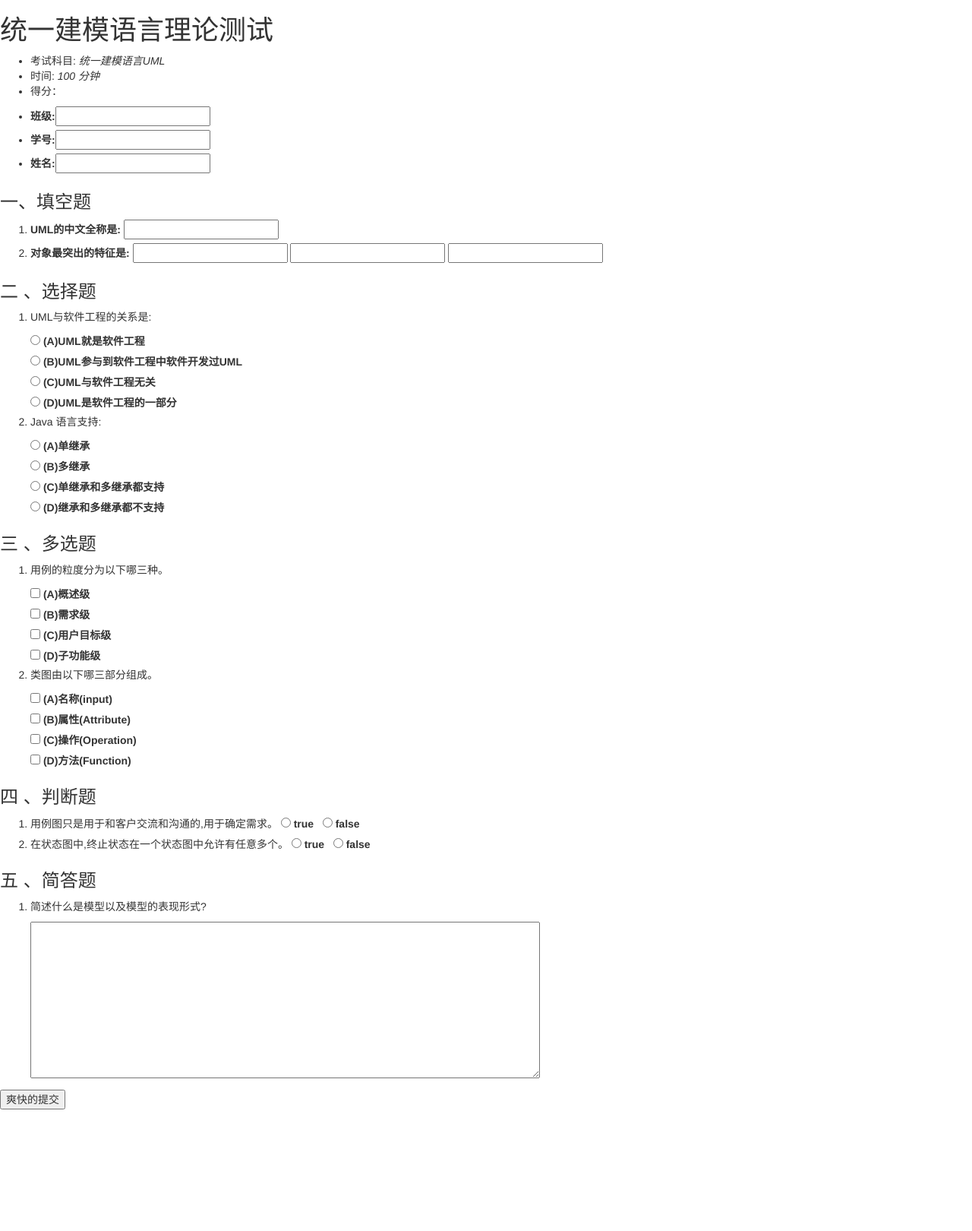
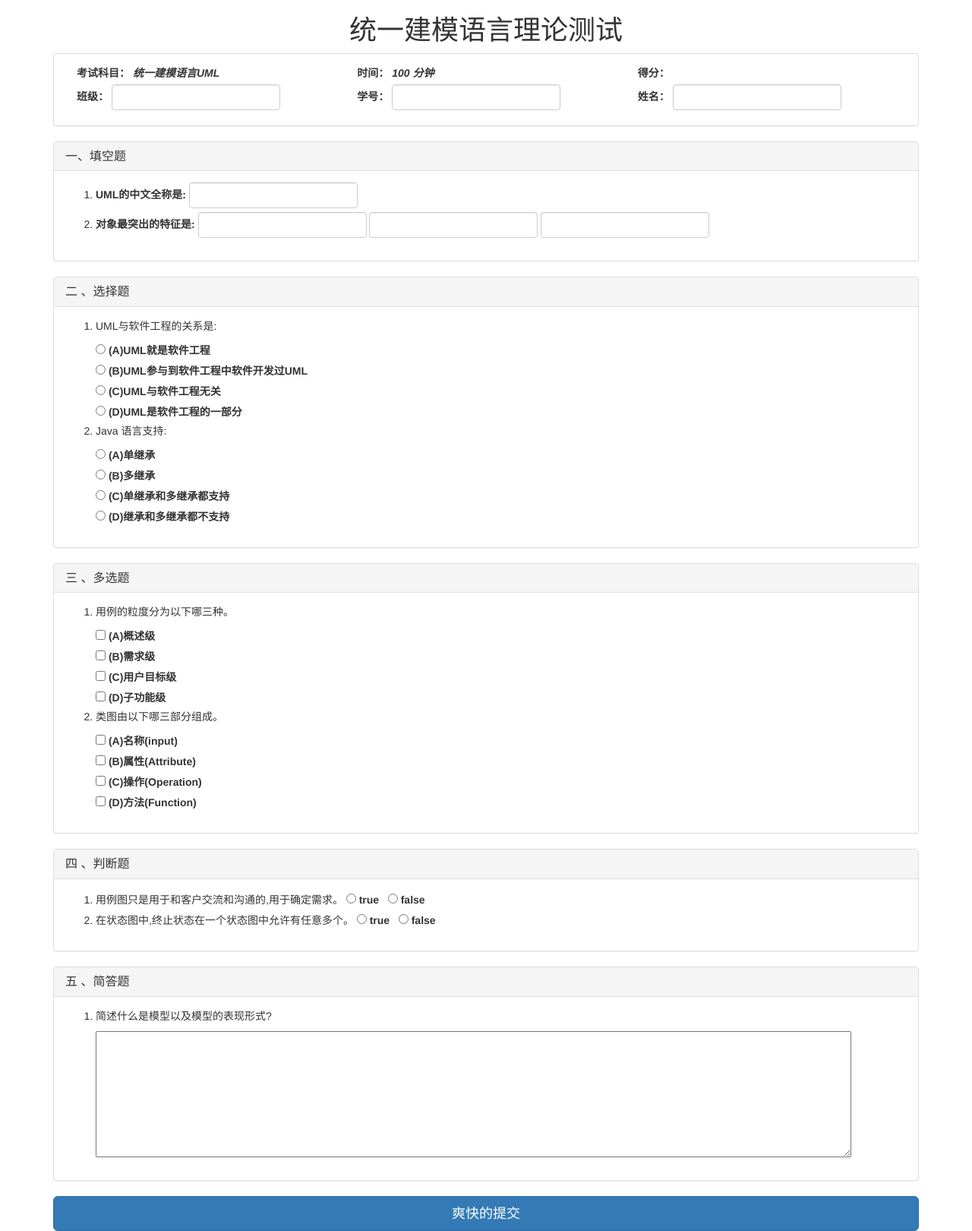
Before and after one commit to simpletrain/web-basic, a Node server app: page / in a window 1280 px wide. Shown: the whole page at 76% size. Before the commit the page ends 1460 px from the top, so only its background shows below. Run offline with Node 20, Linux system fonts and the light colour scheme; some libraries are stand-ins or nearby versions.

Commit message:
use bootstrap

```diff
--- a/views/index.ejs
+++ b/views/index.ejs
@@ -1,10 +1,12 @@
 <%- include('partials/_head') %>
 
-<header>
-    <h1><%= title %></h1>
-</header>
+<div class="container">
 
-<form action="/" autocomplete="off" method="post">
+    <header class="text-center">
+        <h1><%= title %></h1>
+    </header>
+
+    <form action="/" autocomplete="off" method="post">
 
     <%- include('partials/_informations') %>
 
@@ -18,8 +20,9 @@
 
     <%- include('partials/_subjective') %>
 
-    <input type="submit" value="爽快的提交"/>
+    <button id="submit" class="btn btn-primary btn-block btn-lg">爽快的提交</button>
 
-</form>
+    </form>
 
+</div>
 <%- include('partials/_foot') %>
--- a/views/partials/_fill-in-blanks.ejs
+++ b/views/partials/_fill-in-blanks.ejs
@@ -1,18 +1,23 @@
-<section>
-    <h3>一、填空题</h3>
+<section class="panel panel-default">
+    <div class="panel-heading">
+        <h3 class="panel-title">一、填空题</h3>
+    </div>
+    <div class="panel-body">
         <ol>
             <% for(var i = 0;i < allTopic.fill_in_blanks.length; i++) { %>
-        <li>
-            <label >
+            <li class="form-inline">
+                <label>
                     <%= allTopic.fill_in_blanks[i].question %>
-                <% for(var x =0;x < allTopic.fill_in_blanks[i].answer.length; x++) { %>
-                <input type="text" name=<%= allTopic.fill_in_blanks[i].type + i %>
+                    <% for(var x = 0;x < allTopic.fill_in_blanks[i].answer.length; x++) { %>
+                    <input type="text" class="form-control" name=<%= allTopic.fill_in_blanks[i].type + i %>
                     <% if(allTopic.fill_in_blanks[i].input) { %>
-                value=<%= Array.isArray(allTopic.fill_in_blanks[i].input)? allTopic.fill_in_blanks[i].input[x]: allTopic.fill_in_blanks[i].input %>
-                        <% } %>>
+                    value=<%= Array.isArray(allTopic.fill_in_blanks[i].input) ? allTopic.fill_in_blanks[i].input[x] : allTopic.fill_in_blanks[i].input %>
+                            <% } %>
+                            >
                     <% } %>
                 </label>
             </li>
             <% } %>
         </ol>
+    </div>
 </section>
--- a/views/partials/_informations.ejs
+++ b/views/partials/_informations.ejs
@@ -1,16 +1,28 @@
 <section>
-    <section>
-        <ul>
-            <li>考试科目: <em>统一建模语言UML</em></li>
-            <li>时间: <em>100 分钟</em></li>
-            <li>得分：<%= score %></li>
-        </ul>
-    </section>
-    <section>
-        <ul>
-            <li><label>班级:<input type="text" name="class_name" value=<%= class_name %>></label></li>
-            <li><label>学号:<input type="text" name="id_number" value=<%= id_number %>></label></li>
-            <li><label>姓名:<input type="text" name="student_name" value=<%= student_name %>></label></li>
-        </ul>
+    <section class="panel panel-default">
+        <div class="panel-body">
+            <div class="form-inline">
+                <div class="form-group col-lg-4">
+                    <label>考试科目：&nbsp;<em>统一建模语言UML</em></label>
+                </div>
+                <div class="form-group col-lg-4">
+                    <label>时间：&nbsp;<em>100 分钟</em></label>
+                </div>
+                <div class="form-group col-lg-4">
+                    <label>得分：&nbsp;<%= score %></label>
+                </div>
+            </div>
+            <div class="form-inline">
+                <div class="form-group col-lg-4">
+                    <label>班级：&nbsp;<input type="text" name="class_name" class="form-control" value=<%= class_name %>></label>
+                </div>
+                <div class="form-group col-lg-4">
+                    <label>学号：&nbsp;<input type="text" name="id_number" class="form-control" value=<%= id_number %>></label>
+                </div>
+                <div class="form-group col-lg-4">
+                    <label>姓名：&nbsp;<input type="text" name="student_name" class="form-control" value=<%= student_name %>></label>
+                </div>
+            </div>
+        </div>
     </section>
 </section>
--- a/views/partials/_judge.ejs
+++ b/views/partials/_judge.ejs
@@ -1,5 +1,8 @@
-<section>
-    <h3>四 、判断题</h3>
+<section class="panel panel-default">
+    <div class="panel-heading">
+        <h3 class="panel-title">四 、判断题</h3>
+    </div>
+    <div class="panel-body">
     <ol>
         <% for(var i = 0;i < allTopic.judge.length; i++) { %>
         <li>
@@ -18,4 +21,5 @@
         </li>
         <% } %>
     </ol>
+    </div>
 </section>
--- a/views/partials/_multi-choice.ejs
+++ b/views/partials/_multi-choice.ejs
@@ -1,5 +1,8 @@
-<section>
-    <h3>三 、多选题</h3>
+<section class="panel panel-default">
+    <div class="panel-heading">
+        <h3 class="panel-title">三 、多选题</h3>
+    </div>
+    <div class="panel-body">
     <ol>
         <% for(var i = 0;i < allTopic.multi_choice.length; i++) { %>
         <li>
@@ -18,4 +21,5 @@
         </li>
         <% } %>
     </ol>
+    </div>
 </section>
--- a/views/partials/_single-choice.ejs
+++ b/views/partials/_single-choice.ejs
@@ -1,5 +1,8 @@
-<section>
-    <h3>二 、选择题</h3>
+<section class="panel panel-default">
+    <div class="panel-heading">
+        <h3 class="panel-title">二 、选择题</h3>
+    </div>
+    <div class="panel-body">
     <ol>
         <% for(var i = 0;i < allTopic.single_choice.length; i++) { %>
         <li>
@@ -18,4 +21,5 @@
         </li>
         <% } %>
     </ol>
+    </div>
 </section>
--- a/views/partials/_subjective.ejs
+++ b/views/partials/_subjective.ejs
@@ -1,12 +1,16 @@
-<section>
-    <h3>五 、简答题</h3>
+<section class="panel panel-default">
+    <div class="panel-heading">
+        <h3 class="panel-title">五 、简答题</h3>
+    </div>
+    <div class="panel-body">
     <ol>
         <% for(var i = 0;i < allTopic.subjective.length; i++) { %>
         <li>
             <p><%= allTopic.subjective[i].question %></p>
                 <textarea name=<%= allTopic.subjective[i].type + i %>
-                          cols="80" rows="10"><% if(allTopic.subjective[i].input) { %><%= allTopic.subjective[i].input %><% } %></textarea>
+                          cols="120" rows="8"><% if(allTopic.subjective[i].input) { %><%= allTopic.subjective[i].input %><% } %></textarea>
         </li>
         <% } %>
     </ol>
+    </div>
 </section>
```
Lines whose indentation alone changed are shown as unchanged.
